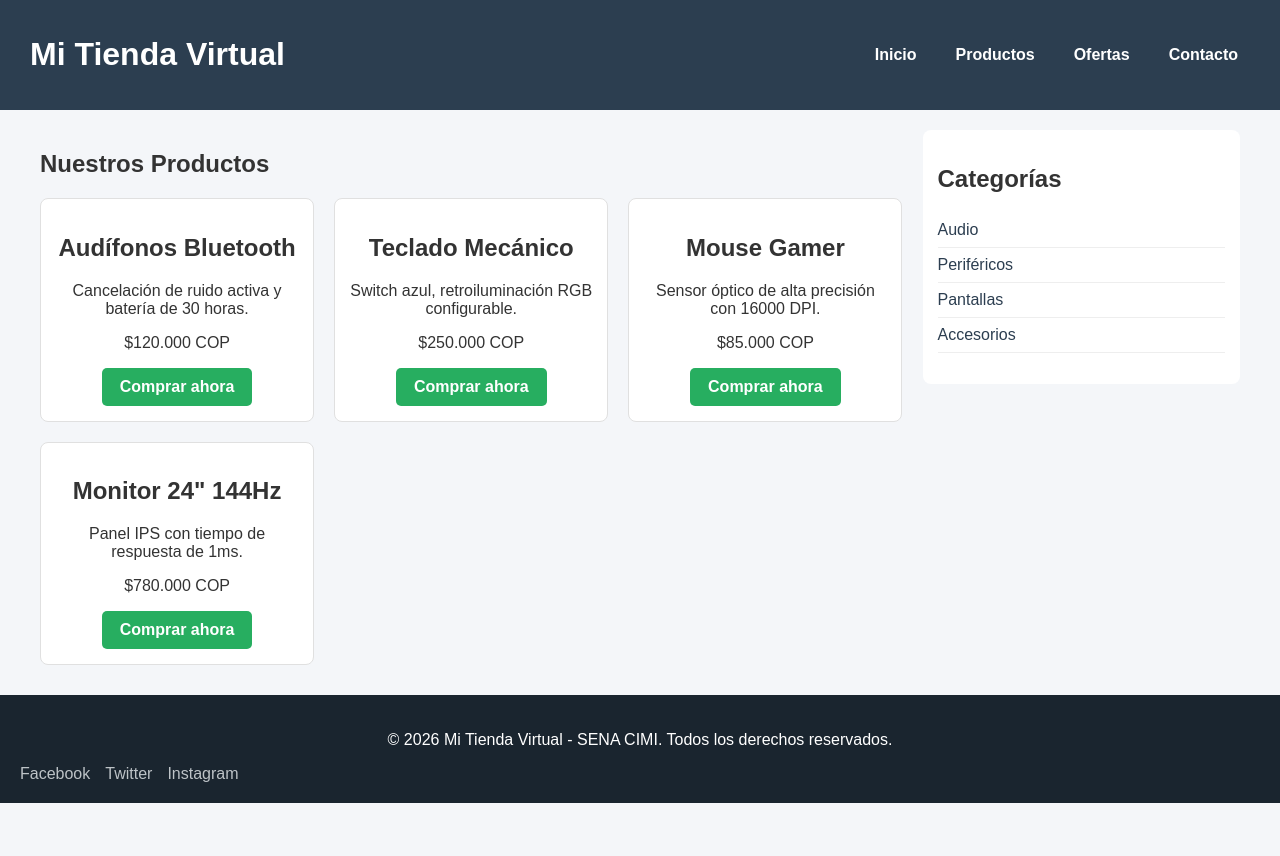
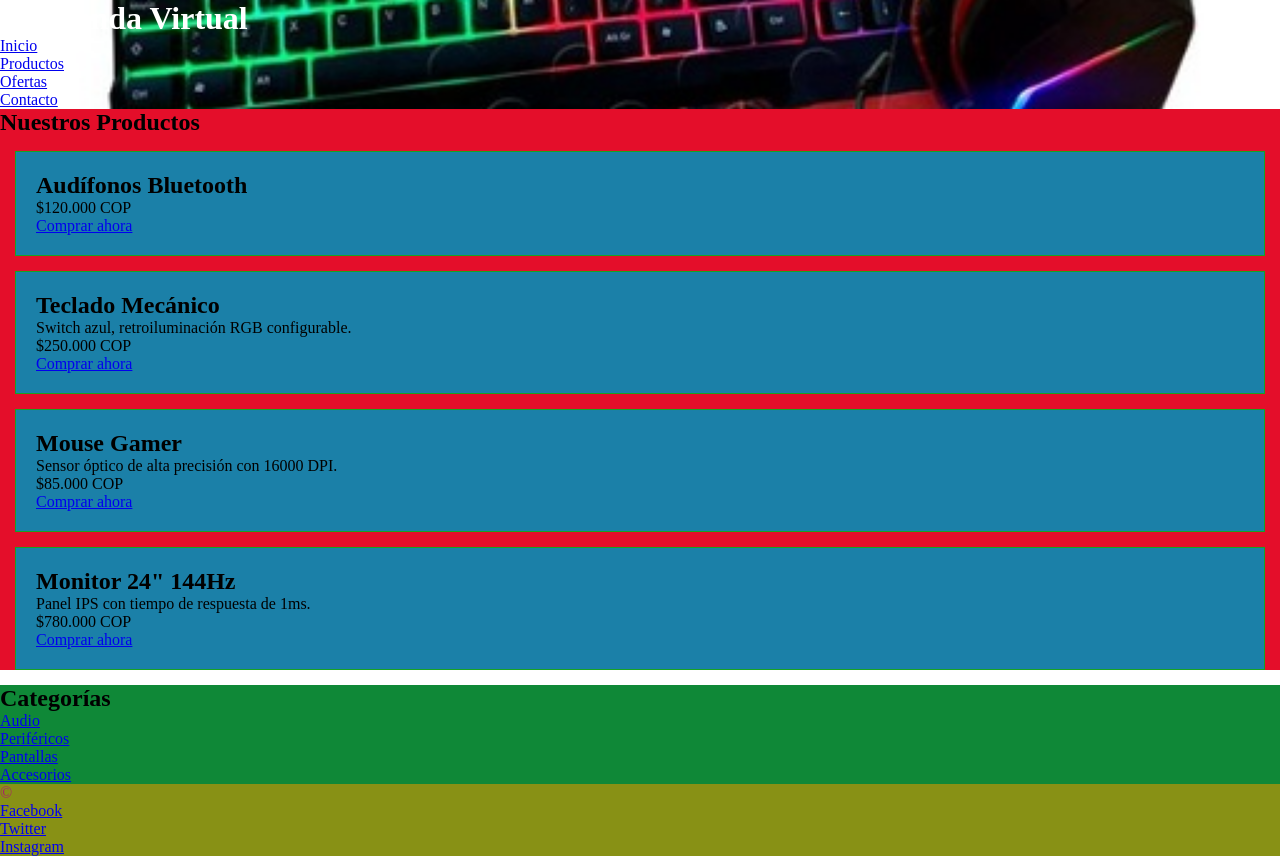
Before and after one commit to maicol1210/CSS, a plain HTML site: page index.html in a window 1280 px wide. Before the commit the page ends 803 px from the top, so only its background shows below. Drawn offline with Linux system fonts and the light colour scheme.

Commit message:
feat(ui): implementar modelo de caja y backgrounds

```diff
--- a/index.html
+++ b/index.html
@@ -4,11 +4,10 @@
     <meta charset="UTF-8" />
     <meta name="viewport" content="width=device-width, initial-scale=1.0" />
     <title>Catálogo de Productos - Simulador CSS</title>
-    <!-- Vinculación del CSS -->
+
     <link rel="stylesheet" href="styles.css" />
   </head>
   <body>
-    <!-- Encabezado con navegación principal -->
     <header>
       <h1>Mi Tienda Virtual</h1>
       <nav>
@@ -21,18 +20,13 @@
       </nav>
     </header>
 
-    <!-- Contenido principal y barra lateral -->
     <div class="contenedor-principal">
-      <!-- Zona Central: Lista de productos -->
       <main id="productos">
         <h2>Nuestros Productos</h2>
         <section class="catalogo">
-          <!-- Producto 1 -->
           <article class="tarjeta-producto">
             <h2>Audífonos Bluetooth</h2>
-            <p class="descripcion">
-              Cancelación de ruido activa y batería de 30 horas.
-            </p>
+            <p class="descripcion"></p>
             <p class="precio">$120.000 COP</p>
             <a
               href="#"
@@ -42,7 +36,6 @@
             >
           </article>
 
-          <!-- Producto 2: Producto Destacado (para probar especificidad) -->
           <article class="tarjeta-producto">
             <h2>Teclado Mecánico</h2>
             <p class="descripcion">
@@ -58,7 +51,6 @@
             >
           </article>
 
-          <!-- Producto 3 -->
           <article class="tarjeta-producto">
             <h2>Mouse Gamer</h2>
             <p class="descripcion">
@@ -70,7 +62,6 @@
             >
           </article>
 
-          <!-- Producto 4 -->
           <article class="tarjeta-producto">
             <h2>Monitor 24" 144Hz</h2>
             <p class="descripcion">Panel IPS con tiempo de respuesta de 1ms.</p>
@@ -85,7 +76,6 @@
         </section>
       </main>
 
-      <!-- Barra Lateral: Menú secundario de filtros -->
       <aside>
         <h2>Categorías</h2>
         <ul>
@@ -97,12 +87,8 @@
       </aside>
     </div>
 
-    <!-- Pie de página -->
     <footer>
-      <p>
-        &copy; 2026 Mi Tienda Virtual - SENA CIMI. Todos los derechos
-        reservados.
-      </p>
+      <p>&copy;</p>
       <ul class="redes-sociales">
         <li><a href="https://facebook.com" target="_blank">Facebook</a></li>
         <li><a href="https://twitter.com" target="_blank">Twitter</a></li>
@@ -110,7 +96,6 @@
       </ul>
     </footer>
 
-    <!-- Script simple para dar funcionalidad a los botones -->
     <script>
       function comprar(producto) {
         alert("¡Gracias por tu interés! Has seleccionado: " + producto);
--- a/styles.css
+++ b/styles.css
@@ -1,160 +1,38 @@
-/* =======================================================
-   1. HERENCIA Y VALORES GLOBALES
-   ======================================================= */
-/* La regla body transfiere tipografía y color base a sus hijos (herencia) */
-body {
-  font-family: Arial, Helvetica, sans-serif;
-  color: #333333;
-  background-color: #f4f6f9;
+* {
+  box-sizing: border-box;
   margin: 0;
   padding: 0;
 }
 
-/* Layout del contenedor principal */
-.contenedor-principal {
-  display: flex;
-  max-width: 1200px;
-  margin: 20px auto;
-  gap: 20px;
-  padding: 0 15px;
+header {
+  background-color: #2c3e50;
+
+  color: white;
 }
 
 main {
-  flex: 3;
+  background-color: #e40e2a;
 }
 
 aside {
-  flex: 1;
-  background-color: #ffffff;
-  padding: 15px;
-  border-radius: 8px;
-  height: fit-content;
-}
-
-.catalogo {
-  display: grid;
-  grid-template-columns: repeat(auto-fit, minmax(220px, 1fr));
-  gap: 20px;
-}
-
-.tarjeta-producto {
-  background-color: #ffffff;
-  border: 1px solid #e0e0e0;
-  border-radius: 8px;
-  padding: 15px;
-  text-align: center;
-}
-
-/* =======================================================
-   2. SELECTORES COMBINADOS (AISLAMIENTO POR ZONAS)
-   ======================================================= */
-/* Enlaces dentro del menú del Header */
-header nav ul li a {
-  color: #ffffff;
-  text-decoration: none;
-  font-weight: bold;
-  padding: 8px 12px;
-  border-radius: 4px;
-  transition: background-color 0.3s ease;
-}
-
-header nav ul li a:hover {
-  background-color: rgba(255, 255, 255, 0.2);
-}
-
-/* Enlaces dentro del Menú del Aside */
-aside ul li a {
-  color: #2c3e50;
-  text-decoration: none;
-  display: block;
-  padding: 8px 0;
-  border-bottom: 1px solid #eee;
-}
-
-aside ul li a:hover {
-  color: #3498db;
-  font-weight: bold;
-}
-
-/* Enlaces del Footer */
-footer ul li a {
-  color: #bdc3c7;
-  text-decoration: none;
-}
-
-footer ul li a:hover {
-  color: #ffffff;
-}
-
-/* Estilos de estructura base */
-header {
-  background-color: #2c3e50;
-  color: #ffffff;
-  padding: 15px 30px;
-  display: flex;
-  justify-content: space-between;
-  align-items: center;
-}
-
-header nav ul,
-footer ul {
-  list-style: none;
-  display: flex;
-  gap: 15px;
-  margin: 0;
-  padding: 0;
-}
-
-aside ul {
-  list-style: none;
-  padding: 0;
+  background-color: #0f8837;
 }
 
 footer {
-  background-color: #1a252f;
-  color: #ffffff;
-  text-align: center;
-  padding: 20px;
-  margin-top: 30px;
+  background-color: #889115;
+  color: rgb(168, 32, 107);
 }
 
-/* =======================================================
-   3. CASCADA VS ESPECIFICIDAD Y FUNCIONALIDAD DE BOTONES
-   ======================================================= */
-
-/* Estilo base para los botones de compra */
-.btn {
-  display: inline-block;
-  padding: 10px 18px;
-  text-decoration: none;
-  border-radius: 5px;
-  font-weight: bold;
-  cursor: pointer;
-  transition: background-color 0.2s ease, transform 0.1s ease;
+article {
+  background-color: #1b80a8;
+  border: 1px solid #18a323;
+  padding: 20px;
+  margin: 15px;
 }
 
-/* Regla con selector de Clase (Especificidad = 10 pts) */
-.btn-comprar {
-  background-color: #27ae60;
-  color: #ffffff;
+header {
+  background-image: url("./kit-gamer.jpg");
+  background-size: cover;
+  background-position: right;
+  min-height: 20px;
 }
-
-.btn-comprar:hover {
-  background-color: #219150;
-}
-
-.btn-comprar:active {
-  transform: scale(0.96);
-  /* Efecto visual de presionado */
-}
-
-/*
-  PROVOCAR CONFLICTO (Momento 2 de la guía):
-  Descomenta la siguiente regla para observar cómo el ID (100 pts)
-  sobrescribe a la clase .btn-comprar (10 pts) aunque la clase esté escrita abajo.
-*/
-/*
-#btn-destacado {
-    background-color: #e67e22;
-}
-*/
```
Also changed, not shown: KIt-gamer.jpg (added), 1 other file.
